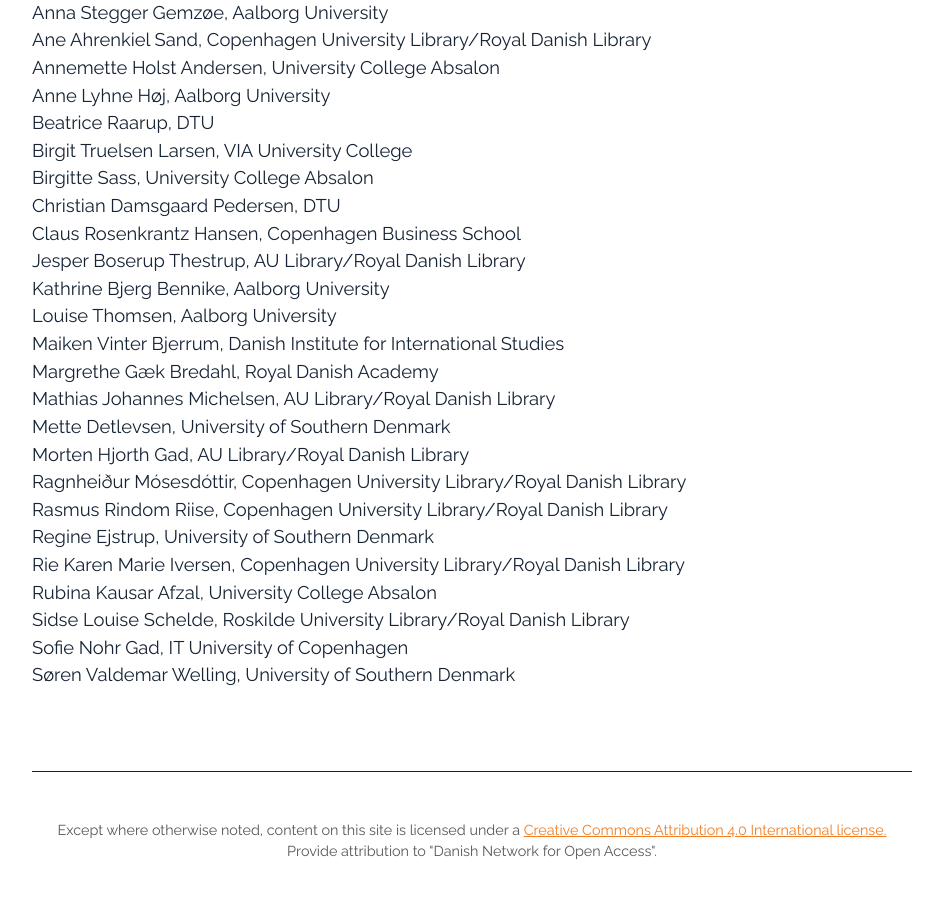
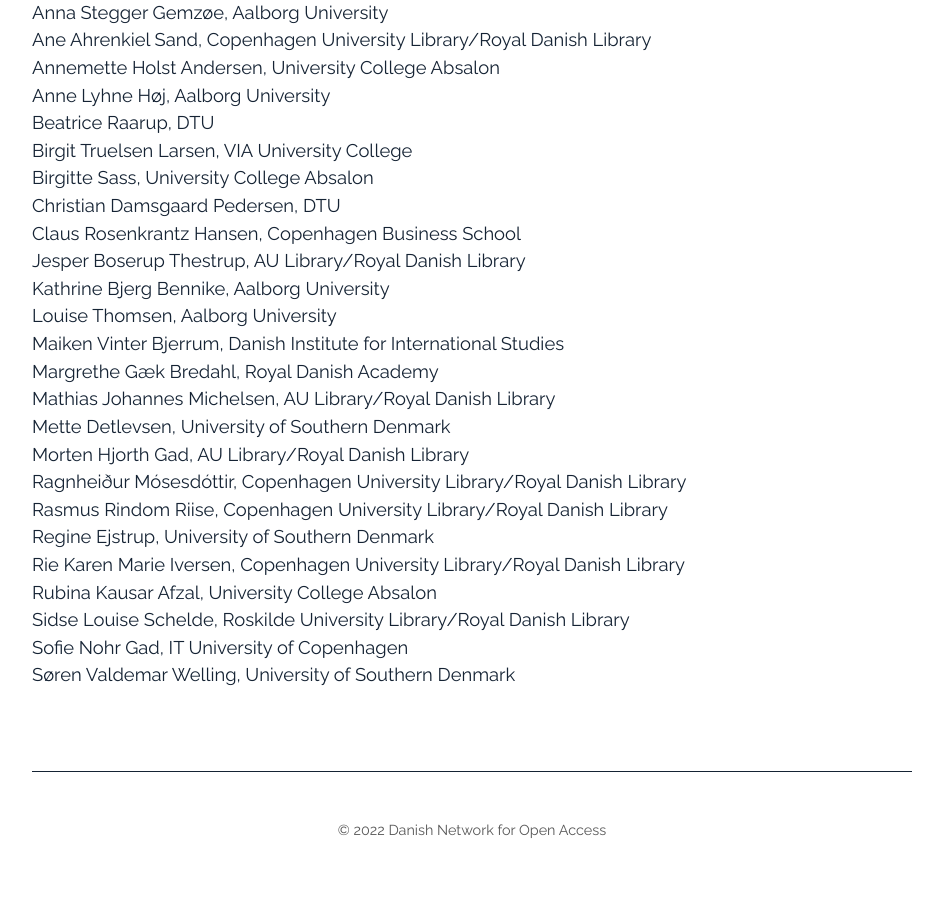
Before and after one commit to openaccess-dk/openaccess-dk.github.io, a Jekyll site: the page built from index.md, in a window 1280 px wide and 900 px high, scrolled down 685 px. Shown: the whole window, without its empty margins (168-1111 px from the left). Built offline with Jekyll 4.4.1, drawn with Linux system fonts in a browser that asks for light colours.

Commit message:
Update default.html

```diff
--- a/_layouts/default.html
+++ b/_layouts/default.html
@@ -24,7 +24,7 @@
   </main>
 
   <footer>
-    <p>Except where otherwise noted, content on this site is licensed under a <a href="https://creativecommons.org/licenses/by/4.0/" title="Title"> Creative Commons Attribution 4.0 International license.</a> Provide attribution to "Danish Network for Open Access".</p>
+    <p>&copy 2022 Danish Network for Open Access</p>
   </footer>
 
 </body>
```
